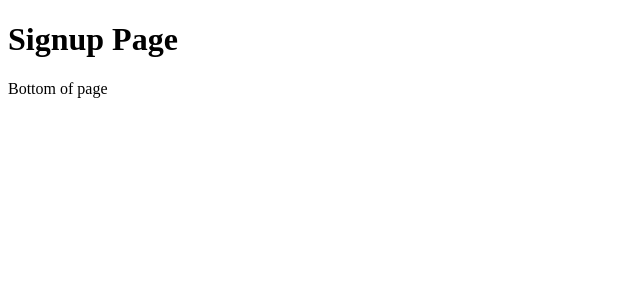
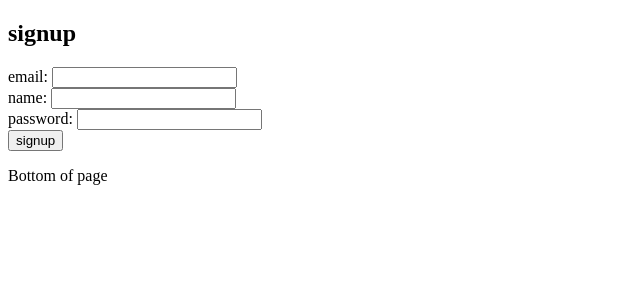
Before and after one commit to victoria-cg/Tech-Blog-Model-View-Controller-Challenge, a Node server app: page /signup in a window 1280 px wide. Shown: the part 26-326 px from the top of the page, without its empty margins (0-640 px from the left). Run offline with Node 20, Linux system fonts and the light colour scheme; some libraries are stand-ins or nearby versions.

Commit message:
added signup page features

```diff
--- a/controllers/homeRoutes.js
+++ b/controllers/homeRoutes.js
@@ -9,7 +9,7 @@ router.get('/', (req, res) => {
     console.log("homepage hit")
     var user = "Victoria Greenwood"
     const blogs = [{id: 1, title: "Blog 1"}, {id: 2, title: "Blog 2"},]
-    res.render("homepage", {user,blogs, logged_in: req.session.logged_in})
+    res.render("homepage", {user,blogs, logged_in:req.session.logged_in})
 });
 
 router.get("/signup", (req, res) => {
--- a/controllers/index.js
+++ b/controllers/index.js
@@ -1,5 +1,6 @@
 const router = require('express').Router();
 const homeRoutes = require('./homeRoutes');
+const apiRoutes = require('./api');
+router.use("/api", apiRoutes)
 router.use("/", homeRoutes)
-
 module.exports = router
--- /dev/null
+++ b/models/index.js
@@ -0,0 +1,3 @@
+const User = require('./User');
+
+module.exports = { User };
--- /dev/null
+++ b/public/css/style.css
@@ -0,0 +1,3 @@
+h1 {
+    text-decoration: underline;
+}
--- /dev/null
+++ b/public/js/logout.js
@@ -0,0 +1 @@
+console.log("logout js")
--- /dev/null
+++ b/public/js/signup.js
@@ -0,0 +1,28 @@
+const signupFormHandler = async (event) => {
+    // Stop the browser from submitting the form so we can do so with JavaScript
+    event.preventDefault();
+  console.log("Submitted!")
+    // Gather the data from the form elements on the page
+    const email = document.querySelector('#email-signup').value.trim();
+    const name = document.querySelector('#name-signup').value.trim();
+    const password = document.querySelector('#password-signup').value.trim();
+  console.log(email, name, password)
+    if (email && password) {
+      // Send the e-mail and password to the server
+      const response = await fetch('/api/users/', {
+        method: 'POST',
+        body: JSON.stringify({ email, password, name }),
+        headers: { 'Content-Type': 'application/json' },
+      });
+
+      if (response.ok) {
+        document.location.replace('/');
+      } else {
+        alert('Failed to log in');
+      }
+    }
+  };
+
+  document
+    .querySelector('.signup-form')
+    .addEventListener('submit', signupFormHandler);
--- a/views/layouts/main.handlebars
+++ b/views/layouts/main.handlebars
@@ -1,15 +1,16 @@
-<!DOCTYPE html>
 <html lang="en">
   <head>
-    <meta charset="UTF-8">
-    <meta name="viewport" content="width=device-width, initial-scale=1.0">
+    <meta charset="UTF-8" />
+    <meta name="viewport" content="width=device-width, initial-scale=1.0" />
     <title>Document</title>
+    <link rel="stylesheet" href="./css/style.css" />
   </head>
   <body>
     <header>
       <a href="/">Go Home</a>
       {{#if logged_in}}
         <button>Logout</button>
+        <script src="./js/logout.js"></script>
       {{else}}
 
         <a href="/signup">Join</a>
--- a/views/signup.handlebars
+++ b/views/signup.handlebars
@@ -1 +1,21 @@
-<h1>Signup Page</h1>
+<h2>signup</h2>
+
+<form class="form signup-form">
+  <div class="form-group">
+    <label for="email-signup">email:</label>
+    <input class="form-input" type="text" id="email-signup" />
+  </div>
+   <div class="form-group">
+    <label for="name-signup">name:</label>
+    <input class="form-input" type="text" id="name-signup" />
+  </div>
+  <div class="form-group">
+    <label for="password-signup">password:</label>
+    <input class="form-input" type="password" id="password-signup" />
+  </div>
+  <div class="form-group">
+    <button class="btn btn-primary" type="submit">signup</button>
+  </div>
+</form>
+
+<script src="./js/signup.js" ></script>
```
Also changed, not shown: controllers/api/index.js (added, +10 -0 lines), controllers/api/userRoutes.js (added, +22 -0 lines), models/User.js (added, +54 -0 lines), views/profile.handlebars (added). Lines whose indentation alone changed are shown as unchanged.
